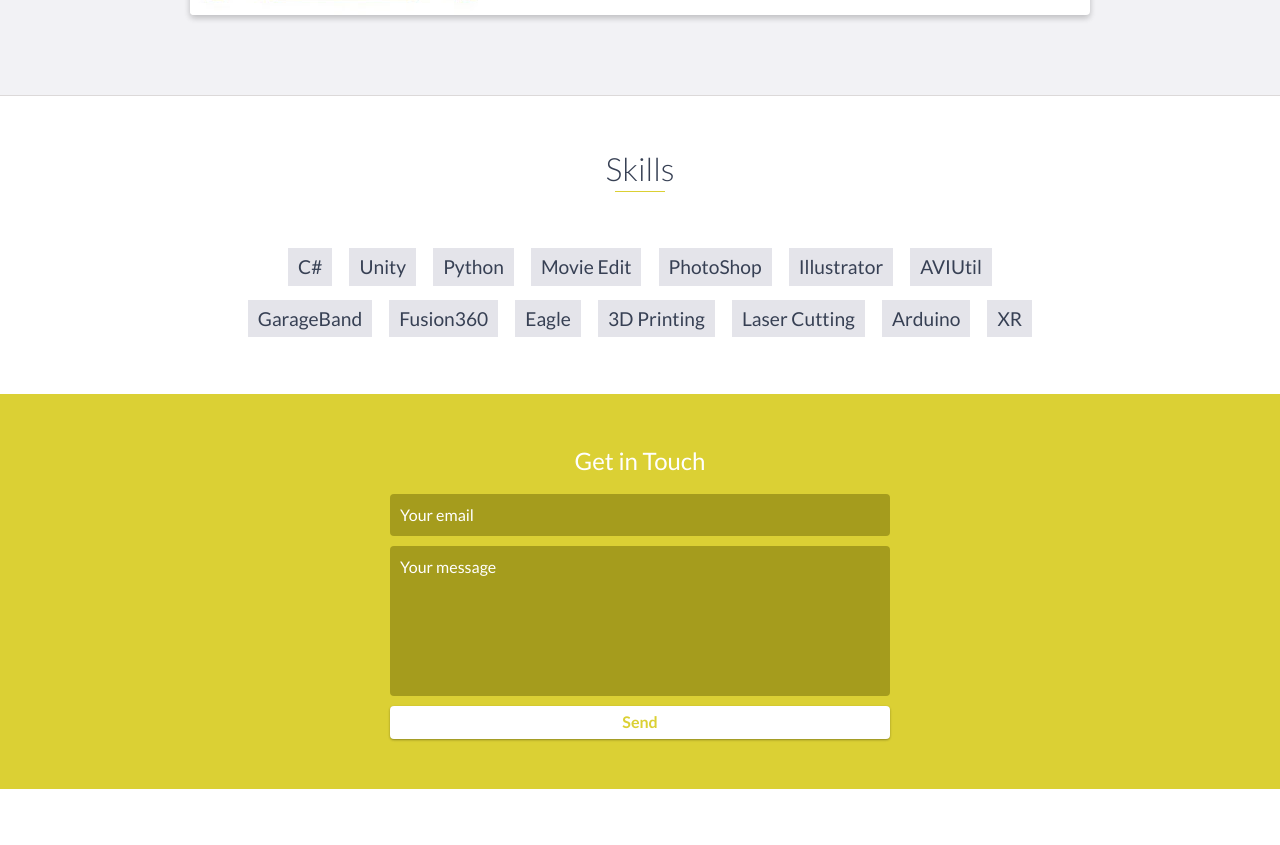
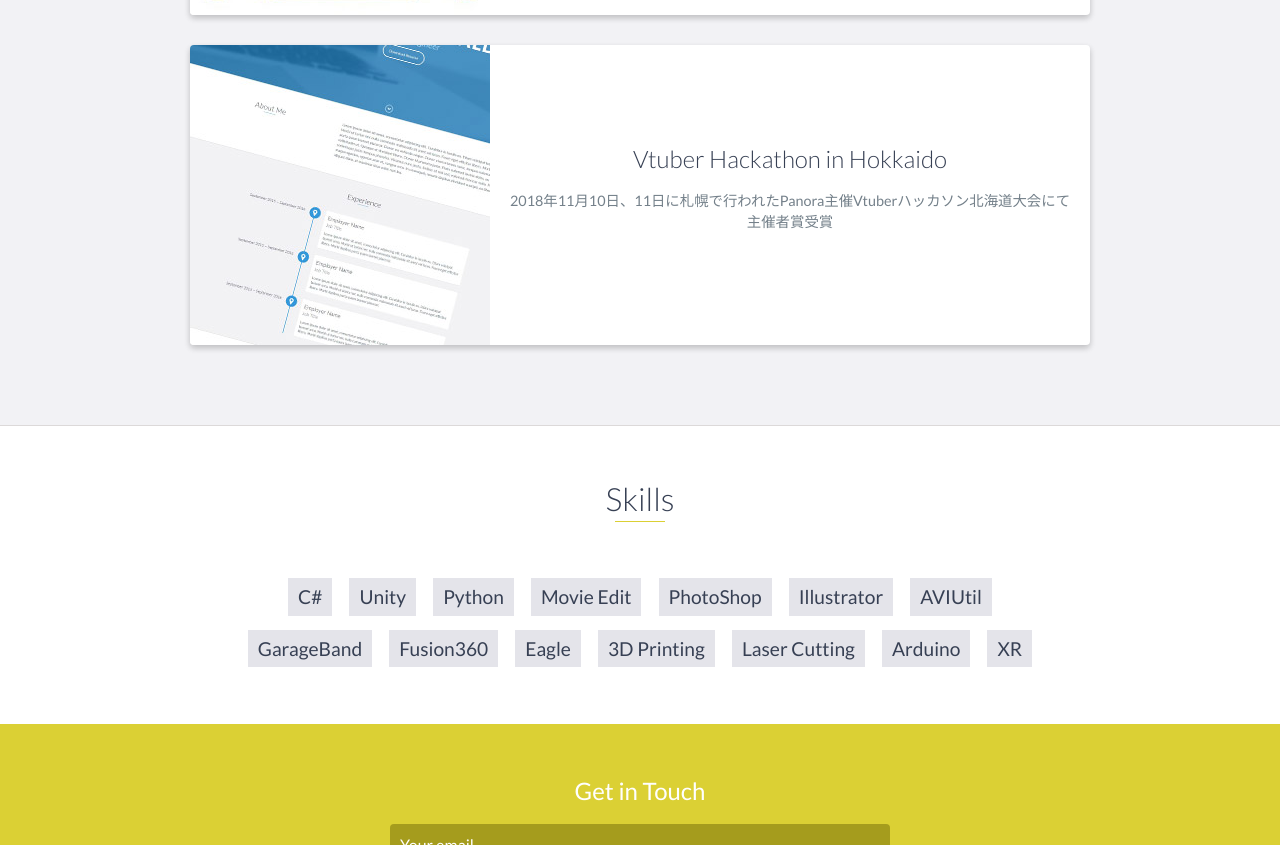
Before and after one commit to yuzuka4573/yuzuka4573.github.io, a website: page index.html in a window 1280 px wide. Shown: the part 3355-4200 px from the top of the page. Drawn offline with nearby package versions, Linux system fonts and the light colour scheme.

Commit message:
Add Vtuber Hackathon infomation

```diff
--- a/index.html
+++ b/index.html
@@ -247,6 +247,20 @@
                     <!-- End .project-info -->
                 </div>
                 <!-- End .project -->
+                <div class="project shadow-large">
+                    <div class="project-image">
+                        <img src="images/project.jpg" />
+                    </div>
+                    <!-- End .project-image -->
+                    <div class="project-info">
+                        <h3>Vtuber Hackathon in Hokkaido</h3>
+                        <p>
+                            2018年11月10日、11日に札幌で行われたPanora主催Vtuberハッカソン北海道大会にて主催者賞受賞
+                        </p>
+                    </div>
+                    <!-- End .project-info -->
+                </div>
+                <!-- End .project -->
             </div>
         </div>
     </div>
```
